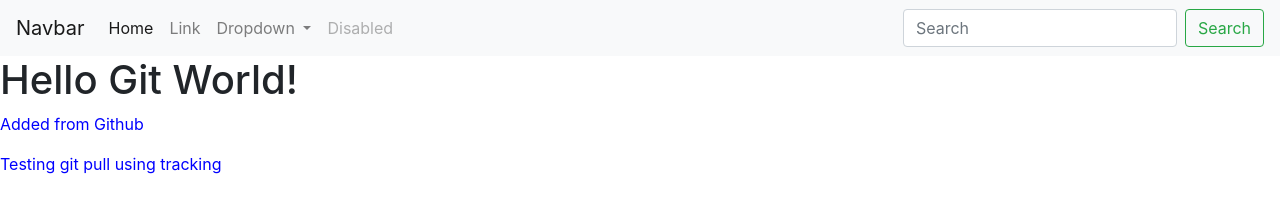
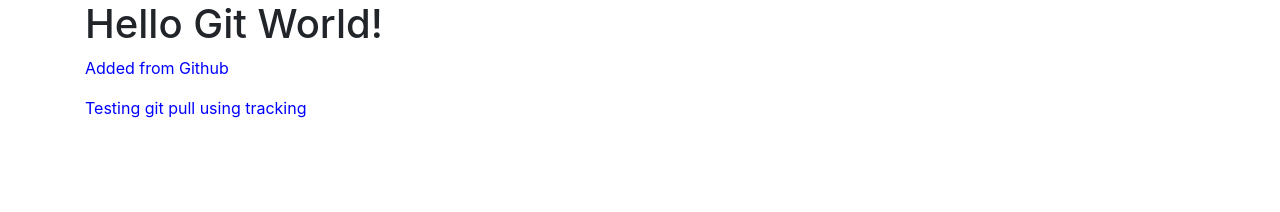
Before and after one commit to AlfredWidjaja/GithubRepositoryMaster, a plain HTML site: page index.html in a window 1280 px wide. Drawn offline with nearby package versions, Linux system fonts and the light colour scheme.

Commit message:
Add margin

```diff
--- a/index.html
+++ b/index.html
@@ -12,48 +12,16 @@
 </head>
 
 <body>
-    <nav class="navbar navbar-expand-lg navbar-light bg-light">
-        <a class="navbar-brand" href="#">Navbar</a>
-        <button class="navbar-toggler" type="button" data-toggle="collapse" data-target="#navbarSupportedContent" aria-controls="navbarSupportedContent" aria-expanded="false" aria-label="Toggle navigation">
-          <span class="navbar-toggler-icon"></span>
-        </button>
+    <div class="container">
+        <h1>Hello Git World!</h1>
 
-        <div class="collapse navbar-collapse" id="navbarSupportedContent">
-            <ul class="navbar-nav mr-auto">
-                <li class="nav-item active">
-                    <a class="nav-link" href="#">Home <span class="sr-only">(current)</span></a>
-                </li>
-                <li class="nav-item">
-                    <a class="nav-link" href="#">Link</a>
-                </li>
-                <li class="nav-item dropdown">
-                    <a class="nav-link dropdown-toggle" href="#" id="navbarDropdown" role="button" data-toggle="dropdown" aria-haspopup="true" aria-expanded="false">
-                Dropdown
-              </a>
-                    <div class="dropdown-menu" aria-labelledby="navbarDropdown">
-                        <a class="dropdown-item" href="#">Action</a>
-                        <a class="dropdown-item" href="#">Another action</a>
-                        <div class="dropdown-divider"></div>
-                        <a class="dropdown-item" href="#">Something else here</a>
-                    </div>
-                </li>
-                <li class="nav-item">
-                    <a class="nav-link disabled" href="#">Disabled</a>
-                </li>
-            </ul>
-            <form class="form-inline my-2 my-lg-0">
-                <input class="form-control mr-sm-2" type="search" placeholder="Search" aria-label="Search">
-                <button class="btn btn-outline-success my-2 my-sm-0" type="submit">Search</button>
-            </form>
+        <div>
+            <p>Added from Github</p>
         </div>
-    </nav>
-    <h1>Hello Git World!</h1>
 
-    <div>
-        <p>Added from Github</p>
+        <p> Testing git pull using tracking </p>
+
     </div>
-
-    <p> Testing git pull using tracking </p>
 
     <script src="js/animate.js "></script>
     <script src="https://code.jquery.com/jquery-3.2.1.slim.min.js" integrity="sha384-KJ3o2DKtIkvYIK3UENzmM7KCkRr/rE9/Qpg6aAZGJwFDMVNA/GpGFF93hXpG5KkN" crossorigin="anonymous"></script>
```
